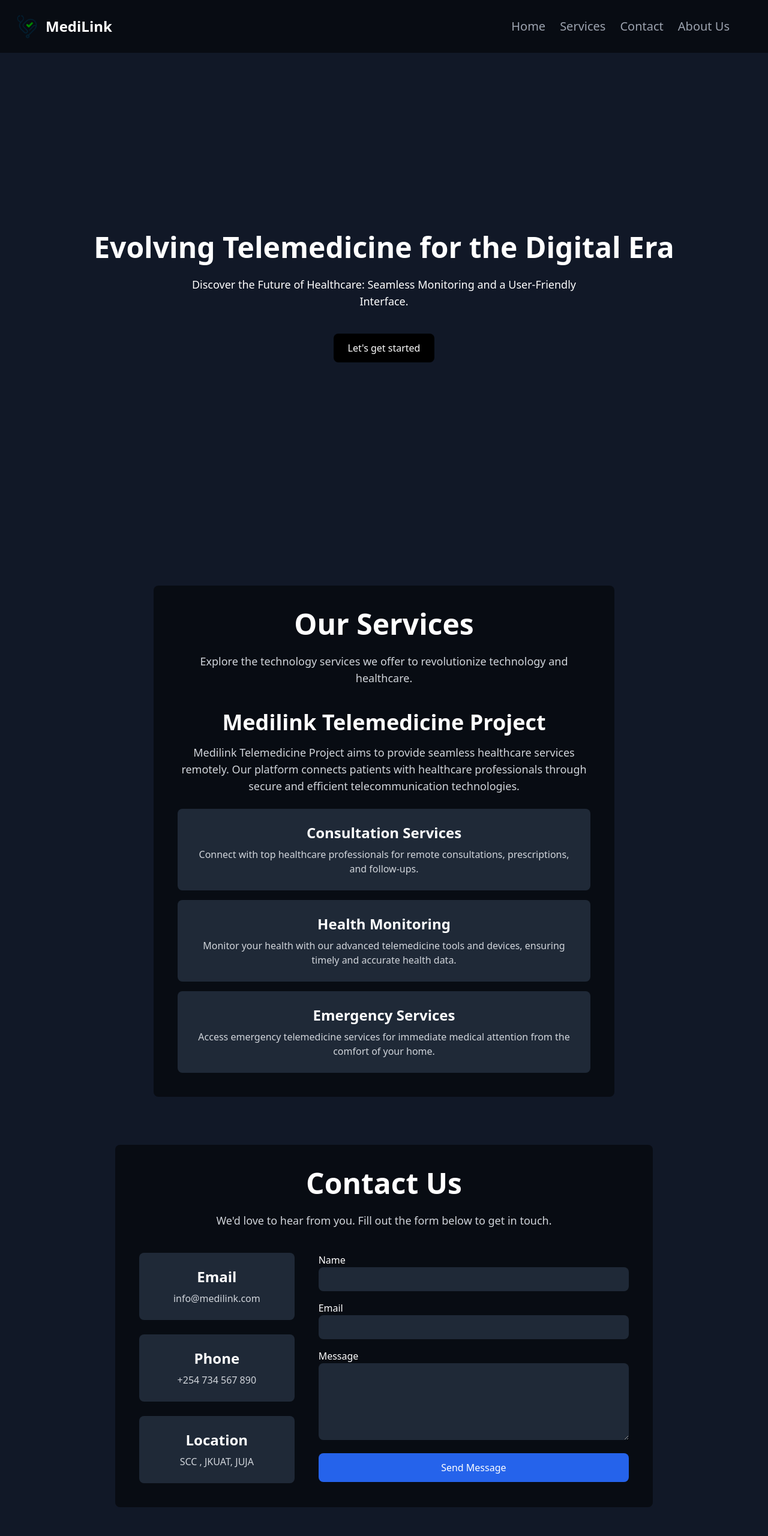
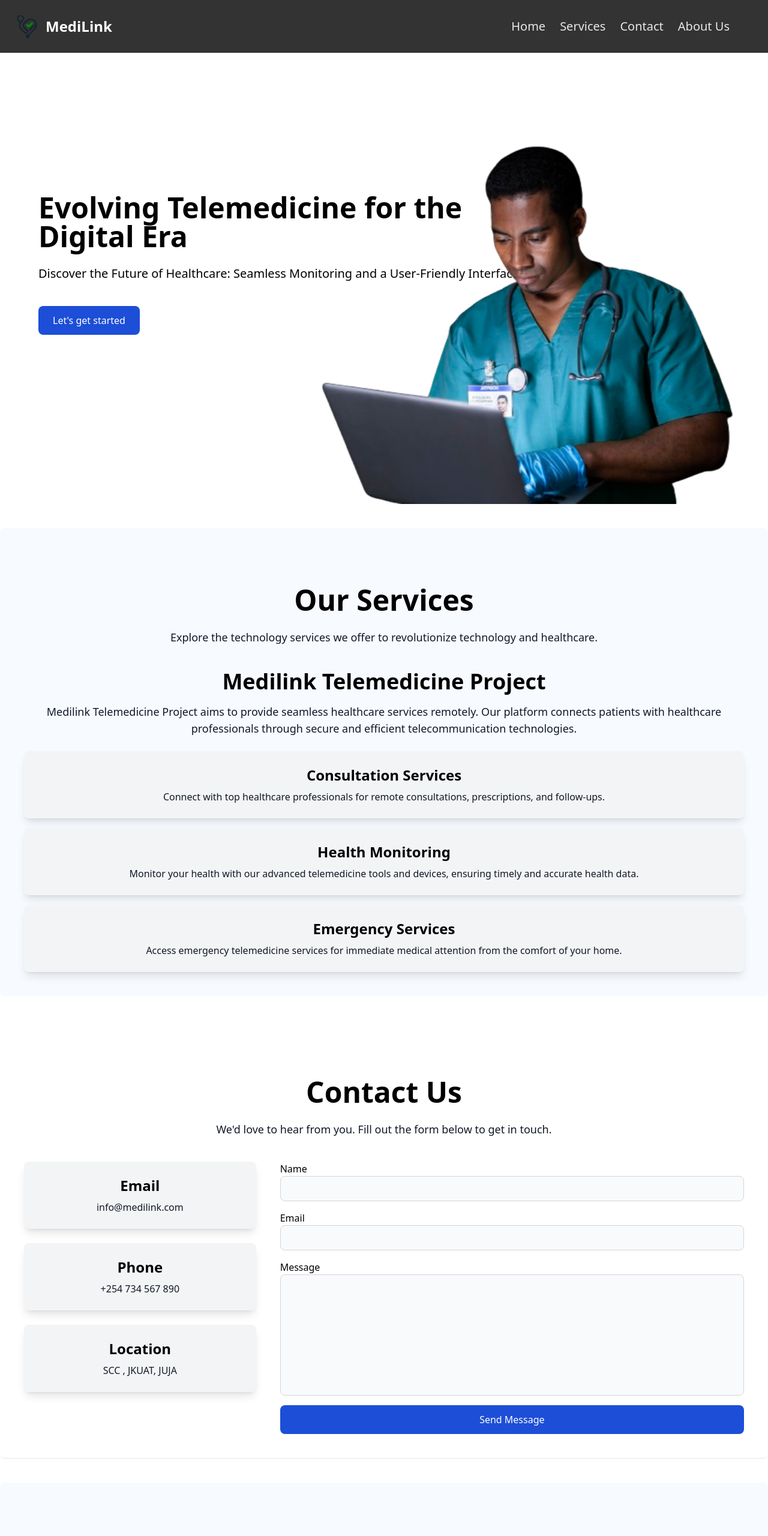
Before and after one commit to TheePrime/MediLink-Website, a website: page index.html in a window 1280 px wide. Shown: the top 2560 px of the page at 60% size. Drawn offline with nearby package versions, Linux system fonts and the light colour scheme.

Commit message:
last changes

```diff
--- a/index.html
+++ b/index.html
@@ -3,7 +3,7 @@
 <head>
     <meta charset="UTF-8">
     <meta name="viewport" content="width=device-width, initial-scale=1.0">
-    <link rel="stylesheet" href="https://cdn.jsdelivr.net/npm/tailwindcss@2.2.19/dist/tailwind.min.css">
+    <link rel="stylesheet" href="/src/output.css">
     <link rel="icon" href="/images/medi_logo.png" type="images">
     <title>MediLink</title>
     <style>
@@ -22,7 +22,7 @@
         }
     </style>
 </head>
-<body class="bg-gray-900 text-white">
+<body class=" text-black bg-white">
     <!-- Sidebar -->
     <div id="sidebar" class="fixed flex flex-col space-y-14 bg-gray-900 top-0 right-0 justify-start border-none items-center text-center w-64 h-screen z-20 hidden md:hidden">
         <span id="hide-cont" class="mt-4" onclick="hideSidebar()">
@@ -38,17 +38,17 @@ style="fill:#FFFFFF;">
     </div>
 
     <!-- Header -->
-    <header class="fixed w-full flex bg-black items-center justify-between p-6 bg-opacity-50 z-10">
+    <header class="fixed w-full flex bg-black/80 items-center justify-between p-6 backdrop-blur-2xl z-10">
         <div class="flex items-center">
             <img src="/images/medi_logo.png" class="w-10 h-10 mr-3">
-            <div class="text-2xl font-bold font-sans">MediLink</div>
+            <div class="text-2xl font-extrabold text-white font-sans">MediLink</div>
         </div>
 
         <nav class="hidden md:flex space-x-6 text-xl mr-10">
-            <span data-section="home" class="nav-link text-gray-400 hover:text-white">Home</span>
-            <span data-section="services" class="nav-link text-gray-400 hover:text-white">Services</span>
-            <span data-section="contactus" class="nav-link text-gray-400 hover:text-white">Contact</span>
-            <span data-section="aboutus" class="nav-link text-gray-400 hover:text-white">About Us</span>
+            <span data-section="home" class="nav-link text-gray-200 hover:text-[#018d01]">Home</span>
+            <span data-section="services" class="nav-link text-gray-200 hover:text-[#018d01]">Services</span>
+            <span data-section="contactus" class="nav-link text-gray-200 hover:text-[#018d01]">Contact</span>
+            <span data-section="aboutus" class="nav-link text-gray-200 hover:text-[#018d01]">About Us</span>
         </nav>
 
         <button class="md:hidden text-gray-400 hover:text-white" onclick="toggleSidebar()">
@@ -59,57 +59,58 @@ style="fill:#FFFFFF;">
         </button>
     </header>
 
-    <main class="pt-24">
-        <section id="home" class="min-h-screen flex items-center justify-center">
-            <div class="text-center">
+    <main class="pt-10">
+        <section id="home" class="h-screen flex items-center  relative ">
+            <div class="text-left px-16 w-3/4">
                 <h1 class="text-5xl font-bold">Evolving Telemedicine for the Digital Era</h1>
-                <p class="mt-6 text-white text-lg max-w-2xl mx-auto">Discover the Future of Healthcare: Seamless Monitoring and a User-Friendly Interface.</p>
-                <button class="mt-10 px-6 py-3 bg-black text-white rounded-lg hover:bg-blue-700 active:bg-blue-50">Let's get started</button>
+                <p class="mt-6 text-black text-xl  ">Discover the Future of Healthcare: Seamless Monitoring and a User-Friendly Interface.</p>
+                <button class="mt-10 px-6 py-3 bg-blue-700 text-white rounded-lg hover:bg-blue-400 active:bg-blue-50"><a href="#services">Let's get started</a></button>
             </div>
+            <img src="./images/doc.png" style="transform:rotateY(180deg)" class="h-4/5 absolute bottom-0 right-0" srcset="">
         </section>
 
-        <section id="services" class="text-center mt-20 bg-opacity-50 bg-black  p-10 rounded-lg max-w-3xl mx-auto ">
+        <section id="services" class="text-center pt-24 mt-10 bg-opacity-50 bg-blue-50  p-10 rounded-lg max-w-100% mx-auto  boreder-t">
             <h1 class="text-5xl font-bold">Our Services</h1>
-            <p class="mt-6 text-gray-300 text-lg">Explore the technology services we offer to revolutionize technology and healthcare.</p>
+            <p class="mt-6 text-gray-900 text-lg">Explore the technology services we offer to revolutionize technology and healthcare.</p>
 
             <div class="mt-10">
                 <h2 class="text-4xl font-bold">Medilink Telemedicine Project</h2>
-                <p class="mt-4 text-gray-300 text-lg">Medilink Telemedicine Project aims to provide seamless healthcare services remotely. Our platform connects patients with healthcare professionals through secure and efficient telecommunication technologies.</p>
+                <p class="mt-4 text-gray-900 text-lg">Medilink Telemedicine Project aims to provide seamless healthcare services remotely. Our platform connects patients with healthcare professionals through secure and efficient telecommunication technologies.</p>
                 <div class="mt-6 space-y-4">
-                    <div class="bg-gray-800 p-6 rounded-lg">
+                    <div class="bg-gray-100 shadow-lg p-6 rounded-lg">
                         <h3 class="text-2xl font-bold">Consultation Services</h3>
-                        <p class="mt-2 text-gray-300">Connect with top healthcare professionals for remote consultations, prescriptions, and follow-ups.</p>
+                        <p class="mt-2 text-gray-900">Connect with top healthcare professionals for remote consultations, prescriptions, and follow-ups.</p>
                     </div>
-                    <div class="bg-gray-800 p-6 rounded-lg">
+                    <div class="bg-gray-100 shadow-lg p-6 rounded-lg">
                         <h3 class="text-2xl font-bold">Health Monitoring</h3>
-                        <p class="mt-2 text-gray-300">Monitor your health with our advanced telemedicine tools and devices, ensuring timely and accurate health data.</p>
+                        <p class="mt-2 text-gray-900">Monitor your health with our advanced telemedicine tools and devices, ensuring timely and accurate health data.</p>
                     </div>
-                    <div class="bg-gray-800 p-6 rounded-lg">
+                    <div class="bg-gray-100 shadow-lg p-6 rounded-lg">
                         <h3 class="text-2xl font-bold">Emergency Services</h3>
-                        <p class="mt-2 text-gray-300">Access emergency telemedicine services for immediate medical attention from the comfort of your home.</p>
+                        <p class="mt-2 text-gray-900">Access emergency telemedicine services for immediate medical attention from the comfort of your home.</p>
                     </div>
                 </div>
             </div>
         </section>
 
-        <section id="contactus" class="text-center mt-20 bg-opacity-50 bg-black p-10 rounded-lg max-w-4xl mx-auto">
+        <section id="contactus" class="text-center pt-24 mt-10 bg-opacity-50 bg-white p-10 rounded-lg max-w-100% mx-auto border-b">
             <h1 class="text-5xl font-bold">Contact Us</h1>
-            <p class="mt-6 text-gray-300 text-lg">We'd love to hear from you. Fill out the form below to get in touch.</p>
+            <p class="mt-6 text-gray-900 text-lg">We'd love to hear from you. Fill out the form below to get in touch.</p>
 
             <div class="flex flex-col space-y-6 md:space-y-0 md:flex-row mt-10 space-x-10">
 
                 <div class="w-full md:w-1/3 space-y-6">
-                    <div class="bg-gray-800 p-6 rounded-lg">
+                    <div class="bg-gray-100 shadow-lg p-6 rounded-lg">
                         <h2 class="text-2xl font-bold">Email</h2>
-                        <p class="mt-2 text-gray-300">info@medilink.com</p>
+                        <p class="mt-2 text-gray-900">info@medilink.com</p>
                     </div>
-                    <div class="bg-gray-800 p-6 rounded-lg">
+                    <div class="bg-gray-100 shadow-lg p-6 rounded-lg">
                         <h2 class="text-2xl font-bold">Phone</h2>
-                        <p class="mt-2 text-gray-300">+254 734 567 890</p>
+                        <p class="mt-2 text-gray-900">+254 734 567 890</p>
                     </div>
-                    <div class="bg-gray-800 p-6 rounded-lg">
+                    <div class="bg-gray-100 shadow-lg p-6 rounded-lg">
                         <h2 class="text-2xl font-bold">Location</h2>
-                        <p class="mt-2 text-gray-300">SCC , JKUAT, JUJA</p>
+                        <p class="mt-2 text-gray-900">SCC , JKUAT, JUJA</p>
                     </div>
                 </div>
 
@@ -118,66 +119,66 @@ style="fill:#FFFFFF;">
                     <form class="space-y-4">
                         <div>
                             <label class="block text-left">Name</label>
-                            <input type="text" class="w-full p-2 rounded-lg bg-gray-800 text-white">
+                            <input type="text" class="bg-gray-50 border border-gray-300 text-gray-900 text-sm rounded-lg focus:ring-blue-500 focus:border-blue-500 block w-full p-2.5 ">
                         </div>
                         <div>
                             <label class="block text-left">Email</label>
-                            <input type="email" class="w-full p-2 rounded-lg bg-gray-800 text-white">
+                            <input type="email" class="bg-gray-50 border border-gray-300 text-gray-900 text-sm rounded-lg focus:ring-blue-500 focus:border-blue-500 block w-full p-2.5 ">
                         </div>
                         <div>
                             <label class="block text-left">Message</label>
-                            <textarea class="w-full p-2 rounded-lg bg-gray-800 text-white h-32"></textarea>
+                            <textarea class=" bg-gray-50 border border-gray-300 text-gray-900 text-sm rounded-lg focus:ring-blue-500 focus:border-blue-500 block w-full p-2.5 resize-none" rows="9"></textarea>
                         </div>
-                        <button type="submit" class="w-full px-6 py-3 bg-blue-600 text-white rounded-lg hover:bg-blue-700">Send Message</button>
+                        <button type="submit" class="w-full px-6 py-3 bg-blue-700 text-white rounded-lg hover:bg-blue-400">Send Message</button>
                     </form>
                 </div>
             </div>
         </section>
 
-        <section id="aboutus" class="text-center mt-20 bg-opacity-50 bg-black p-10 rounded-lg max-w-5xl mx-auto">
+        <section id="aboutus" class="text-center mt-10 pt-24 bg-opacity-50 bg-blue-50 p-10 rounded-lg  mx-auto">
             <h1 class="text-5xl font-bold">About Us</h1>
-            <p class="mt-6 text-gray-300 text-lg">
+            <p class="mt-6 text-gray-900 text-lg">
                 Welcome to MediLink, where we are revolutionizing finance for the digital era. Our mission is to provide seamless transactions, innovative solutions, and a user-friendly interface to make managing finances easier than ever.
             </p>
 
-            <div class="mt-10 bg-gray-800 p-6 rounded-lg">
+            <div class="mt-10 bg-blue-100 p-6 rounded-lg">
                 <h2 class="text-4xl font-bold">Medilink Telemedicine Project</h2>
-                <p class="mt-4 text-gray-300 text-lg">
+                <p class="mt-4 text-gray-900 text-lg">
                     The Medilink Telemedicine Project is dedicated to bridging the gap between healthcare providers and patients through innovative telemedicine solutions. Our platform enables remote consultations, making healthcare accessible to everyone, regardless of their location. With advanced features such as real-time video conferencing, secure messaging, and electronic health records, Medilink ensures that quality healthcare is just a click away.
                 </p>
             </div>
 
             <h2 class="text-4xl font-bold mt-20">Meet Our Team</h2>
-            <div class="flex flex-col md:flex-row justify-center mt-10 gap-8">
+            <div class="flex flex-col md:flex-row justify-center mt-10 gap-8 bg-blue-50 pt-10 px-4 rounded-lg">
 
                 <div class="text-center">
                     <img src="/images/abdallah.jpg" alt="Team Member 1" class="w-32 h-32 rounded-full mx-auto">
                     <h3 class="mt-4 text-2xl font-bold">Abdallah Said</h3>
-                    <p class="text-gray-400">TEAM LEAD /RESEARCHER</p>
+                    <p class="text-gray-900">TEAM LEAD /RESEARCHER</p>
                 </div>
 
                 <div class="text-center">
                     <img src="/images/abel.jpg" alt="Team Member 2" class="w-32 h-32 rounded-full mx-auto">
                     <h3 class="mt-4 text-2xl font-bold">Abel Misiocha</h3>
-                    <p class="text-gray-400">FRONT-END DEVELOPER</p>
+                    <p class="text-gray-900">FRONT-END DEVELOPER</p>
                 </div>
 
                 <div class="text-center">
                     <img src="/images/Duncan.jpg" alt="Team Member 3" class="w-32 h-32 rounded-full mx-auto">
                     <h3 class="mt-4 text-2xl font-bold">Duncan Areri</h3>
-                    <p class="text-gray-400">FRONT-END DEVELOPER</p>
+                    <p class="text-gray-900">FRONT-END DEVELOPER</p>
                 </div>
 
                 <div class="text-center">
                     <img src="/images/ryan.jpg" alt="Team Member 4" class="w-32 h-32 rounded-full mx-auto">
                     <h3 class="mt-4 text-2xl font-bold">Ryan Malawa</h3>
-                    <p class="text-gray-400">BACKEND-DEVELOPER</p>
+                    <p class="text-gray-900">BACKEND-DEVELOPER</p>
                 </div>
 
                 <div class="text-center">
                     <img src="/images/faizer.jpg" alt="Team Member 5" class="w-32 h-32 rounded-full mx-auto">
                     <h3 class="mt-4 text-2xl font-bold">Carrol Faith</h3>
-                    <p class="text-gray-400">WEB DESIGNER</p>
+                    <p class="text-gray-900">WEB DESIGNER</p>
                 </div>
             </div>
         </section>
--- a/tailwind.config.js
+++ b/tailwind.config.js
@@ -3,8 +3,8 @@ module.exports = {
   content: ["./**/*.{html,js}"],
   theme: {
     extend: {
-      backgroundImage:{
-        '19368' : "url('/19368.jpg')",
+      colors:{
+        'custom-gray': '#F2F4F8',
       }
     },
   },
```
Also changed, not shown: images/Desktop3.svg (added), images/WhatsApp Image 2024-07-19 at 10.01.26_8e1241ca.jpg (added), images/blob1.svg (added), images/doc.jpg (added), images/doc.png (added), src/output.css.
